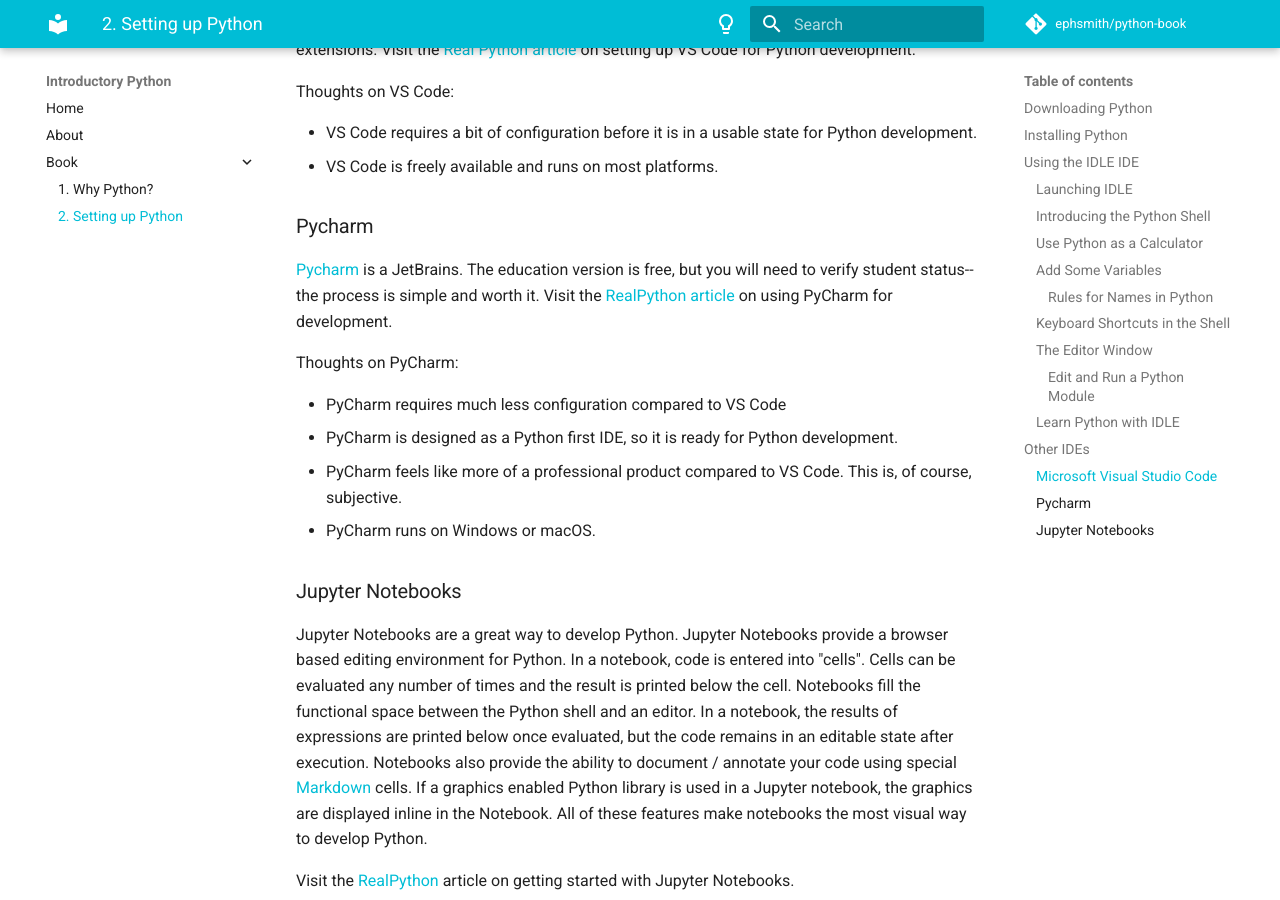
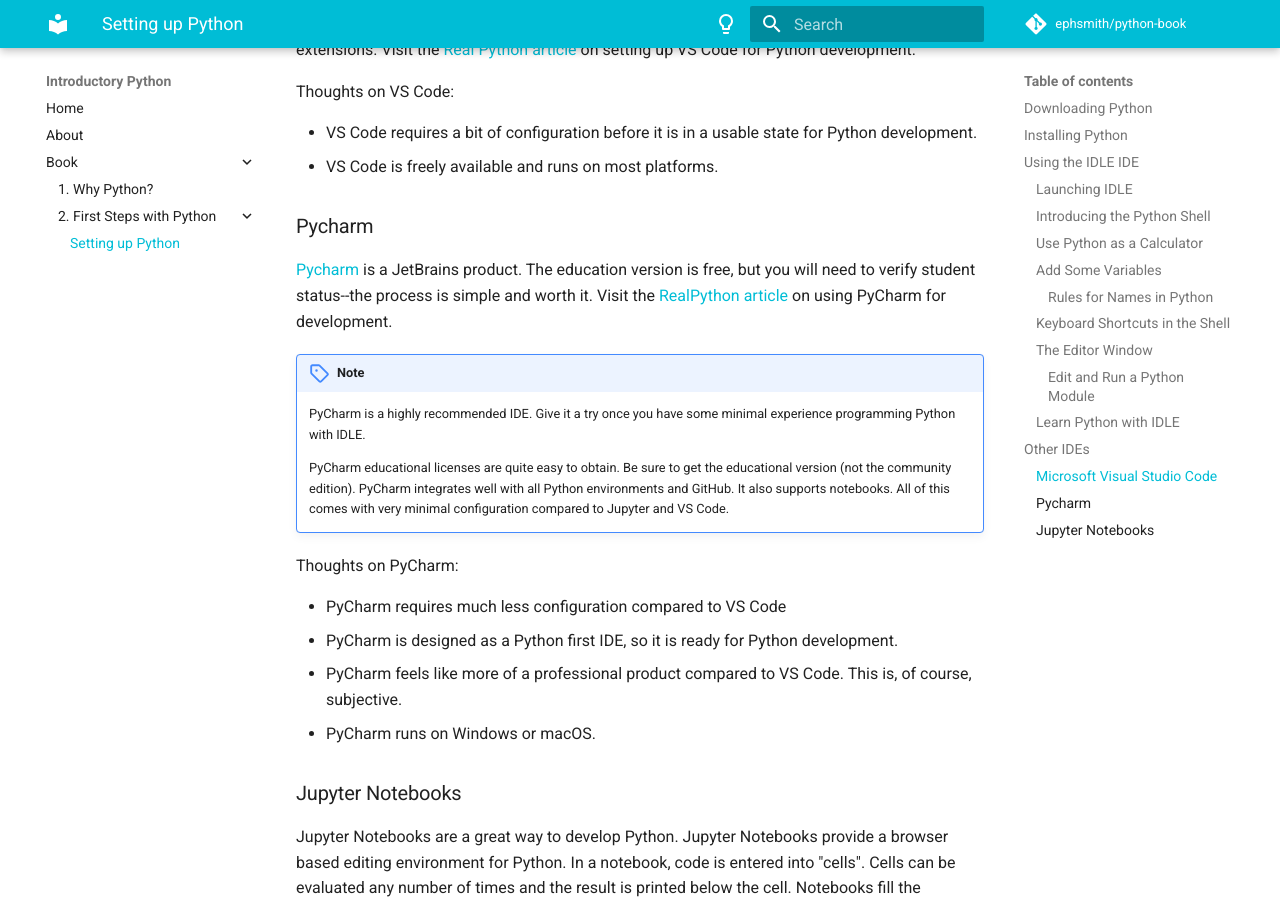
Before and after one commit to ephsmith/python-book, an MkDocs documentation site: the page built from docs/02-setting-up-python.md, in a window 1280 px wide and 900 px high, scrolled down 6398 px. Built offline with MkDocs 1.6.1 and Material for MkDocs 9.7.7, drawn with Linux system fonts in a browser that asks for light colours; comment, search, counter and statistics services are not loaded; some of the changed text lies outside the part shown.

Commit message:
Restructuring.

```diff
--- a/docs/chapter-02.md
+++ b/docs/02-setting-up-python.md
@@ -293,11 +293,22 @@
 - VS Code is freely available and runs on most platforms.
 
 ### Pycharm
-[Pycharm](https://www.jetbrains.com/pycharm-edu/) is a JetBrains.  The
+[Pycharm](https://www.jetbrains.com/pycharm-edu/) is a JetBrains product.  The
 education version is free, but you will need to verify student
 status--the process is simple and worth it. Visit the [RealPython
 article](https://realpython.com/pycharm-guide/) on using PyCharm for
 development.
+
+!!! note
+    PyCharm is a highly recommended IDE. Give it a try once you have
+    some minimal experience programming Python with IDLE.
+
+    PyCharm educational licenses are quite easy to obtain. Be sure to
+    get the educational version (not the community edition).
+    PyCharm integrates
+    well with all Python environments and GitHub.  It also supports
+    notebooks.  All of this comes with very minimal configuration compared
+    to Jupyter and VS Code.
 
 Thoughts on PyCharm:
 
--- a/mkdocs.yml
+++ b/mkdocs.yml
@@ -13,8 +13,9 @@
     - Home: index.md
     - About: about.md
     - Book:
-      - '1. Why Python?': 'chapter-01.md'
-      - '2. Setting up Python': 'chapter-02.md'
+      - '1. Why Python?': '01-why-python.md'
+      - '2. First Steps with Python':
+         - 'Setting up Python': '02-setting-up-python.md'
 
 
 
```
Also changed, not shown: docs/index.md (+1 -1 lines), docs/01-why-python.md (renamed from docs/chapter-01.md).
